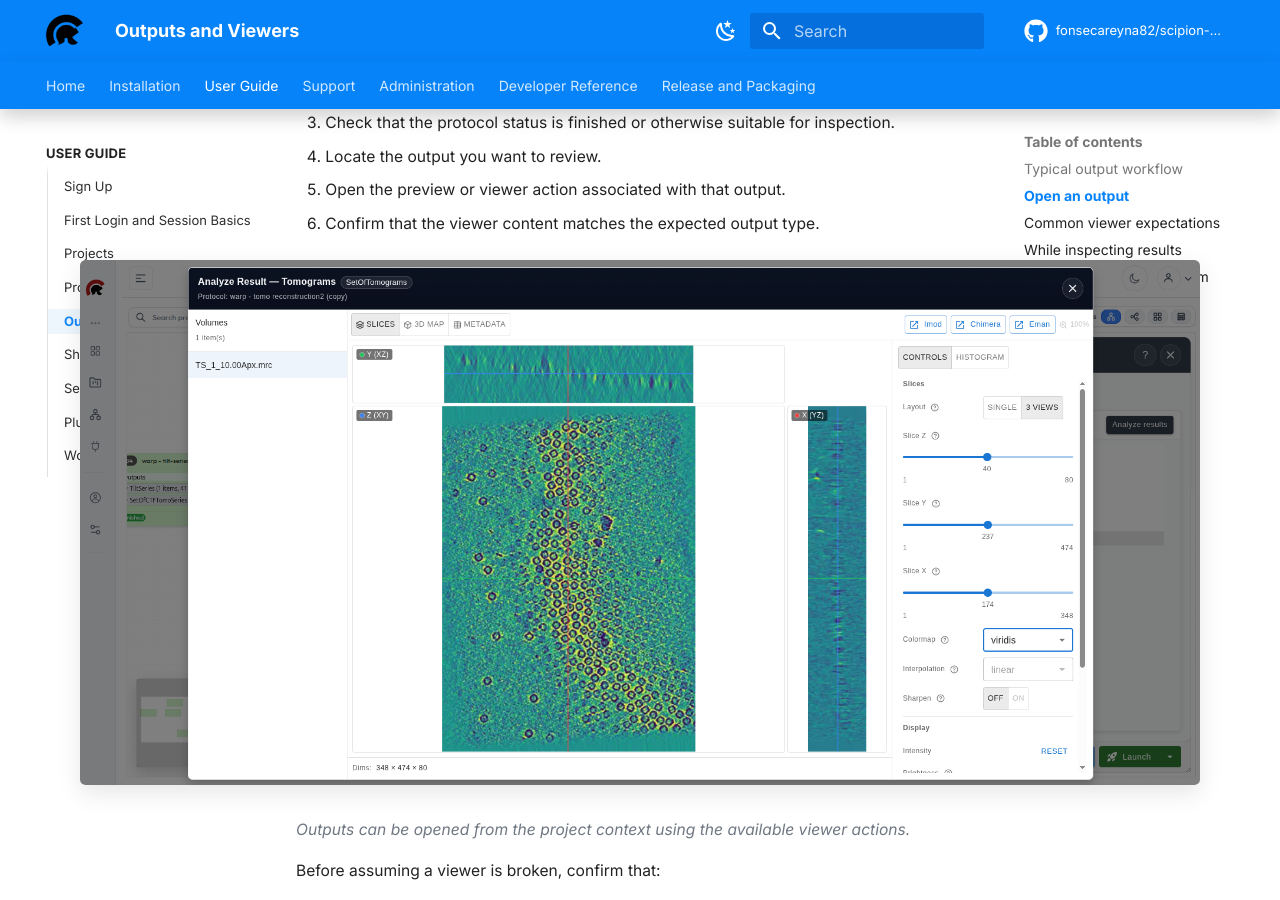
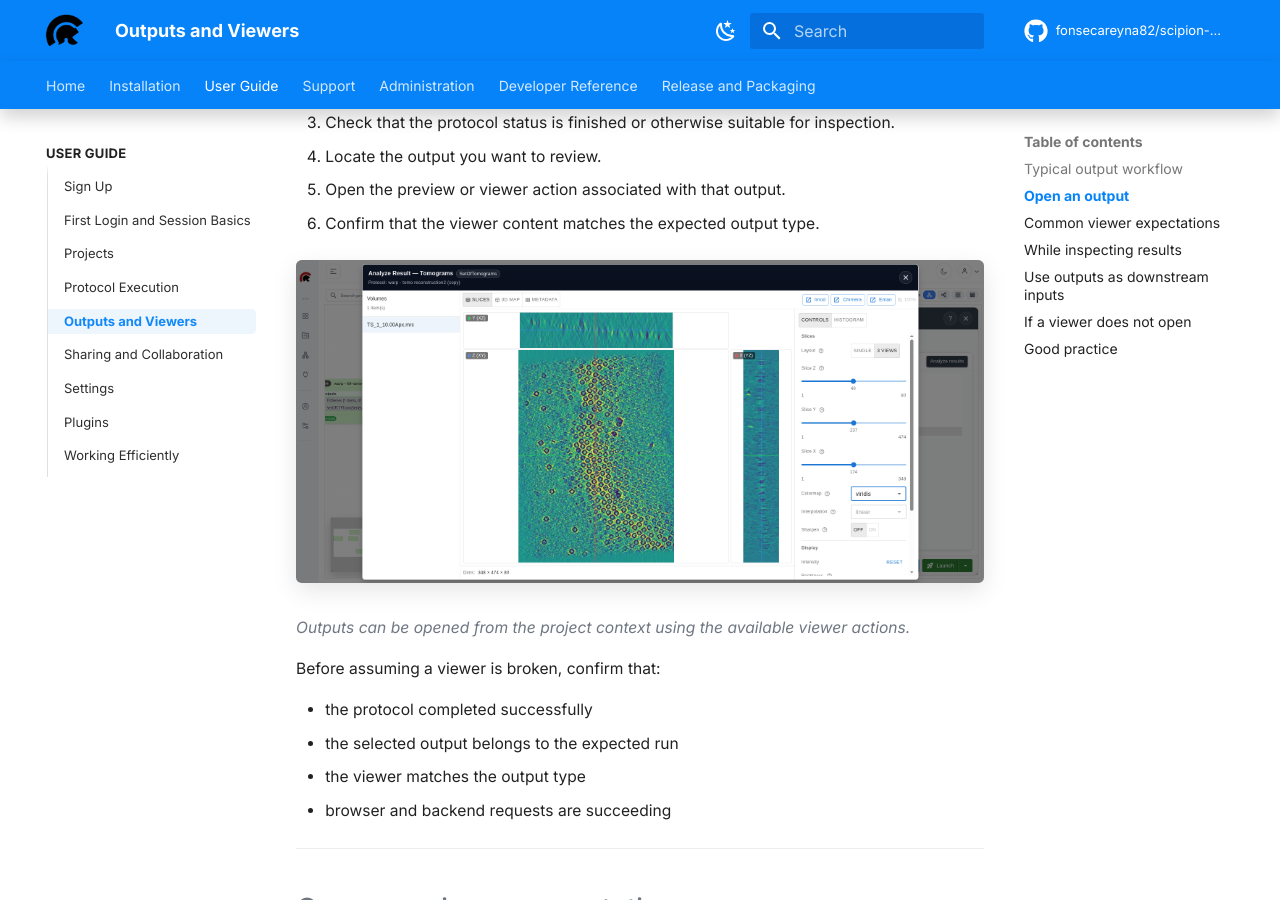
Before and after one commit to fonsecareyna82/scipion-docs, an MkDocs documentation site: the page built from docs/user-guide/outputs.md, in a window 1280 px wide and 900 px high, scrolled down 691 px. Built offline with MkDocs 1.6.1 and Material for MkDocs 9.7.7, drawn with Linux system fonts in a browser that asks for light colours; comment, search, counter and statistics services are not loaded; the version menu is left out.

Commit message:
Constrain output screenshot widths

```diff
--- a/docs/user-guide/outputs.md
+++ b/docs/user-guide/outputs.md
@@ -25,7 +25,7 @@ After a protocol finishes, you will usually:
 5. Open the preview or viewer action associated with that output.
 6. Confirm that the viewer content matches the expected output type.
 
-<img src="../../assets/images/screenshots/user-guide/outputs-viewer-dialog.png" alt="Outputs viewer dialog" style="display:block;width:min(1120px,calc(100vw - 2rem));max-width:none;height:auto;margin:1.2rem 0 1.6rem 50%;transform:translateX(-50%);" />
+<img src="../../assets/images/screenshots/user-guide/outputs-viewer-dialog.png" alt="Outputs viewer dialog" style="display:block;width:100%;max-width:980px;height:auto;margin:1.2rem auto 1.6rem;" />
 
 *Outputs can be opened from the project context using the available viewer actions.*
 
@@ -51,7 +51,7 @@ Typical examples include:
 - CTF tomography viewers
 - generic file previews
 
-<img src="../../assets/images/screenshots/user-guide/metadata-viewer-table.png" alt="Metadata viewer table" style="display:block;width:min(1120px,calc(100vw - 2rem));max-width:none;height:auto;margin:1.2rem 0 1.6rem 50%;transform:translateX(-50%);" />
+<img src="../../assets/images/screenshots/user-guide/metadata-viewer-table.png" alt="Metadata viewer table" style="display:block;width:100%;max-width:980px;height:auto;margin:1.2rem auto 1.6rem;" />
 
 *Metadata outputs can be inspected in a table-oriented viewer.*
 
```
